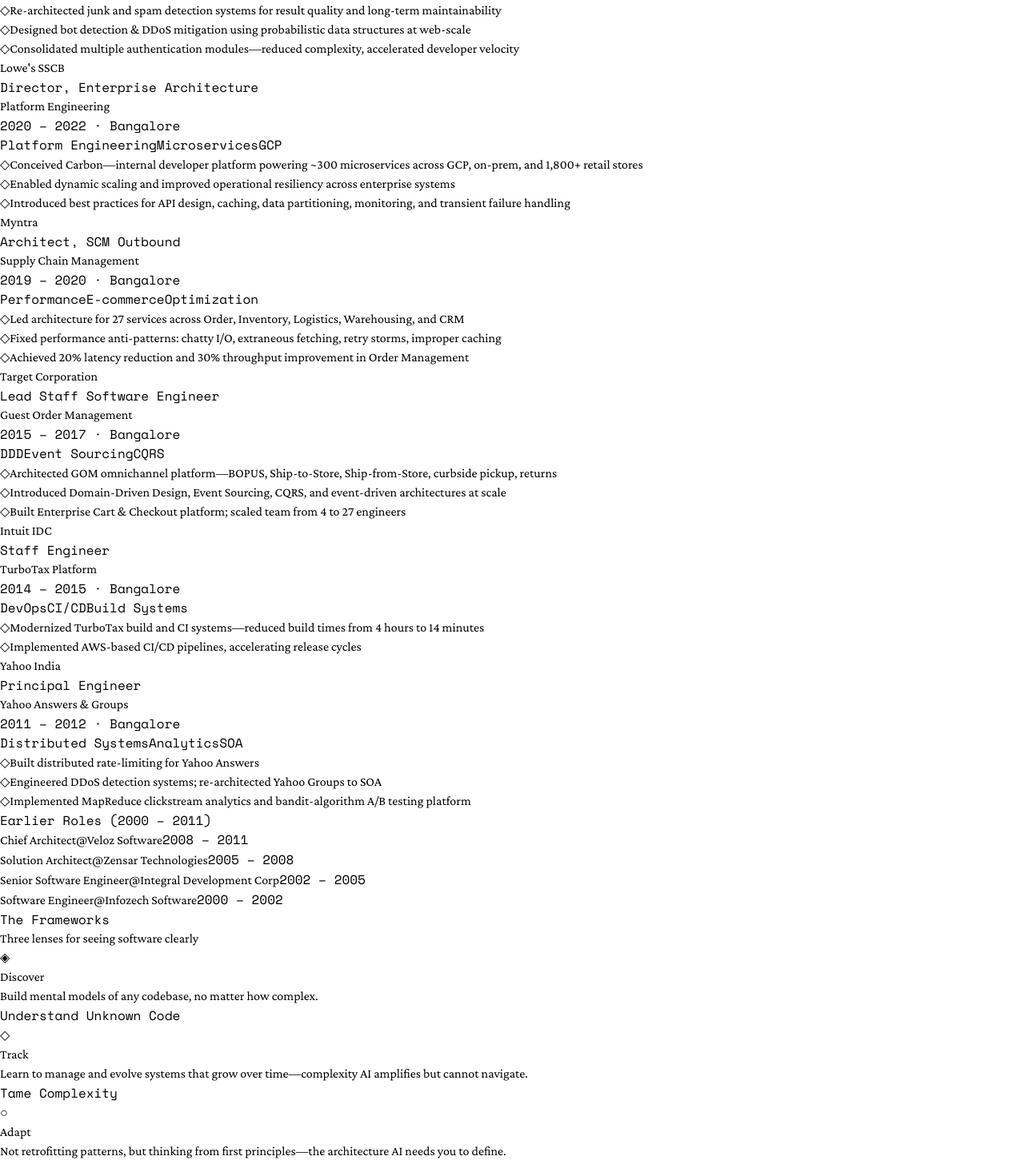
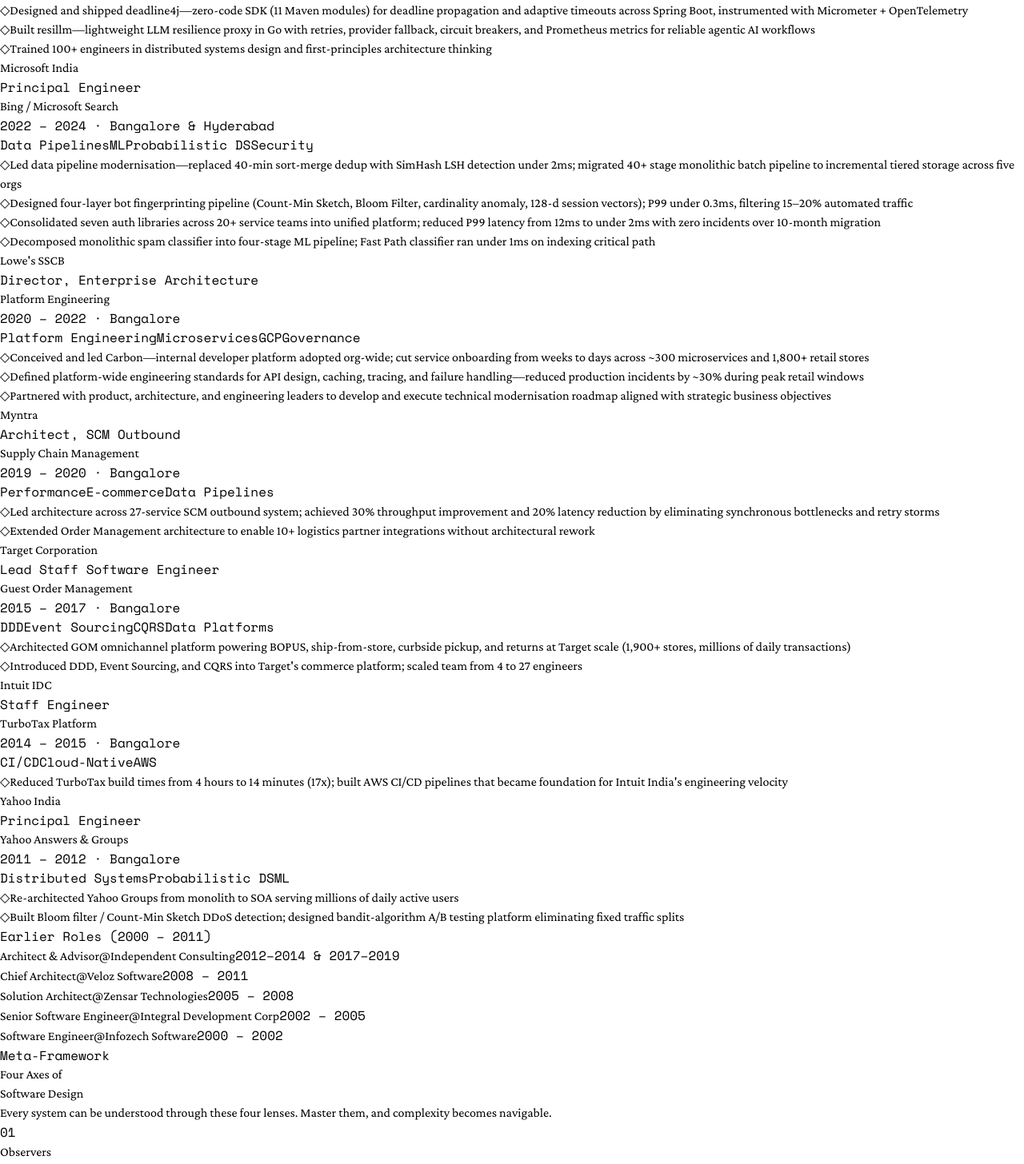
Before and after one commit to maneeshchaturvedi/portfolio, a React (Vite) app: page / in a window 1280 px wide. Shown: the part 506-1962 px from the top of the page at 80% size. Built offline with nearby package versions, Linux system fonts and the light colour scheme.

Commit message:
Minor fixes

```diff
--- a/src/App.jsx
+++ b/src/App.jsx
@@ -3,7 +3,6 @@
 const Portfolio = () => {
   const [isLoaded, setIsLoaded] = useState(false);
   const [activeSection, setActiveSection] = useState("hero");
-  const [hoveredFramework, setHoveredFramework] = useState(null);
   const [activeCategory, setActiveCategory] = useState("all");
   const [mobileMenuOpen, setMobileMenuOpen] = useState(false);
   const [darkMode, setDarkMode] = useState(true);
@@ -31,7 +30,6 @@
 
   const navLinks = [
     { href: "#experience", label: "Experience" },
-    { href: "#frameworks", label: "Frameworks" },
     { href: "#writing", label: "Writing" },
     { href: "#Vokt", label: "Vokt" },
     { href: "#opensource", label: "Open Source" },
@@ -39,30 +37,6 @@
     { href: "#connect", label: "Connect" },
   ];
 
-  const frameworks = [
-    {
-      name: "Discover",
-      description:
-        "Build mental models of any codebase, no matter how complex.",
-      metric: "Understand Unknown Code",
-      icon: "◈",
-    },
-    {
-      name: "Track",
-      description:
-        "Learn to manage and evolve systems that grow over time—complexity AI amplifies but cannot navigate.",
-      metric: "Tame Complexity",
-      icon: "◇",
-    },
-    {
-      name: "Adapt",
-      description:
-        "Not retrofitting patterns, but thinking from first principles—the architecture AI needs you to define.",
-      metric: "Design from Principles",
-      icon: "○",
-    },
-  ];
-
   const metaFramework = [
     {
       axis: "Observers",
@@ -83,6 +57,20 @@
   ];
 
   const detailedExperience = [
+    {
+      company: "Stackshala Technologies",
+      role: "Founder & Principal Architect",
+      team: "Vokt · deadline4j · resillm",
+      period: "2024 – Present",
+      location: "Bangalore",
+      highlights: [
+        "Architected Vokt—engineering intelligence platform with deterministic behavioural extraction for Go/JVM services; delivers PR risk profiling and MCP-based AI copilot with context injection",
+        "Designed and shipped deadline4j—zero-code SDK (11 Maven modules) for deadline propagation and adaptive timeouts across Spring Boot, instrumented with Micrometer + OpenTelemetry",
+        "Built resillm—lightweight LLM resilience proxy in Go with retries, provider fallback, circuit breakers, and Prometheus metrics for reliable agentic AI workflows",
+        "Trained 100+ engineers in distributed systems design and first-principles architecture thinking",
+      ],
+      tags: ["AI/ML", "Open Source", "SDKs", "Engineering Intelligence"],
+    },
     {
       company: "Microsoft India",
       role: "Principal Engineer",
@@ -90,12 +78,12 @@
       period: "2022 – 2024",
       location: "Bangalore & Hyderabad",
       highlights: [
-        "Optimized index generation pipelines—improved throughput and data freshness across critical search services",
-        "Re-architected junk and spam detection systems for result quality and long-term maintainability",
-        "Designed bot detection & DDoS mitigation using probabilistic data structures at web-scale",
-        "Consolidated multiple authentication modules—reduced complexity, accelerated developer velocity",
+        "Led data pipeline modernisation—replaced 40-min sort-merge dedup with SimHash LSH detection under 2ms; migrated 40+ stage monolithic batch pipeline to incremental tiered storage across five orgs",
+        "Designed four-layer bot fingerprinting pipeline (Count-Min Sketch, Bloom Filter, cardinality anomaly, 128-d session vectors); P99 under 0.3ms, filtering 15–20% automated traffic",
+        "Consolidated seven auth libraries across 20+ service teams into unified platform; reduced P99 latency from 12ms to under 2ms with zero incidents over 10-month migration",
+        "Decomposed monolithic spam classifier into four-stage ML pipeline; Fast Path classifier ran under 1ms on indexing critical path",
       ],
-      tags: ["Distributed Systems", "Security", "Performance"],
+      tags: ["Data Pipelines", "ML", "Probabilistic DS", "Security"],
     },
     {
       company: "Lowe's SSCB",
@@ -104,11 +92,11 @@
       period: "2020 – 2022",
       location: "Bangalore",
       highlights: [
-        "Conceived Carbon—internal developer platform powering ~300 microservices across GCP, on-prem, and 1,800+ retail stores",
-        "Enabled dynamic scaling and improved operational resiliency across enterprise systems",
-        "Introduced best practices for API design, caching, data partitioning, monitoring, and transient failure handling",
+        "Conceived and led Carbon—internal developer platform adopted org-wide; cut service onboarding from weeks to days across ~300 microservices and 1,800+ retail stores",
+        "Defined platform-wide engineering standards for API design, caching, tracing, and failure handling—reduced production incidents by ~30% during peak retail windows",
+        "Partnered with product, architecture, and engineering leaders to develop and execute technical modernisation roadmap aligned with strategic business objectives",
       ],
-      tags: ["Platform Engineering", "Microservices", "GCP"],
+      tags: ["Platform Engineering", "Microservices", "GCP", "Governance"],
     },
     {
       company: "Myntra",
@@ -117,11 +105,10 @@
       period: "2019 – 2020",
       location: "Bangalore",
       highlights: [
-        "Led architecture for 27 services across Order, Inventory, Logistics, Warehousing, and CRM",
-        "Fixed performance anti-patterns: chatty I/O, extraneous fetching, retry storms, improper caching",
-        "Achieved 20% latency reduction and 30% throughput improvement in Order Management",
+        "Led architecture across 27-service SCM outbound system; achieved 30% throughput improvement and 20% latency reduction by eliminating synchronous bottlenecks and retry storms",
+        "Extended Order Management architecture to enable 10+ logistics partner integrations without architectural rework",
       ],
-      tags: ["Performance", "E-commerce", "Optimization"],
+      tags: ["Performance", "E-commerce", "Data Pipelines"],
     },
     {
       company: "Target Corporation",
@@ -130,11 +117,10 @@
       period: "2015 – 2017",
       location: "Bangalore",
       highlights: [
-        "Architected GOM omnichannel platform—BOPUS, Ship-to-Store, Ship-from-Store, curbside pickup, returns",
-        "Introduced Domain-Driven Design, Event Sourcing, CQRS, and event-driven architectures at scale",
-        "Built Enterprise Cart & Checkout platform; scaled team from 4 to 27 engineers",
+        "Architected GOM omnichannel platform powering BOPUS, ship-from-store, curbside pickup, and returns at Target scale (1,900+ stores, millions of daily transactions)",
+        "Introduced DDD, Event Sourcing, and CQRS into Target's commerce platform; scaled team from 4 to 27 engineers",
       ],
-      tags: ["DDD", "Event Sourcing", "CQRS"],
+      tags: ["DDD", "Event Sourcing", "CQRS", "Data Platforms"],
     },
     {
       company: "Intuit IDC",
@@ -143,10 +129,9 @@
       period: "2014 – 2015",
       location: "Bangalore",
       highlights: [
-        "Modernized TurboTax build and CI systems—reduced build times from 4 hours to 14 minutes",
-        "Implemented AWS-based CI/CD pipelines, accelerating release cycles",
+        "Reduced TurboTax build times from 4 hours to 14 minutes (17x); built AWS CI/CD pipelines that became foundation for Intuit India's engineering velocity",
       ],
-      tags: ["DevOps", "CI/CD", "Build Systems"],
+      tags: ["CI/CD", "Cloud-Native", "AWS"],
     },
     {
       company: "Yahoo India",
@@ -155,15 +140,19 @@
       period: "2011 – 2012",
       location: "Bangalore",
       highlights: [
-        "Built distributed rate-limiting for Yahoo Answers",
-        "Engineered DDoS detection systems; re-architected Yahoo Groups to SOA",
-        "Implemented MapReduce clickstream analytics and bandit-algorithm A/B testing platform",
+        "Re-architected Yahoo Groups from monolith to SOA serving millions of daily active users",
+        "Built Bloom filter / Count-Min Sketch DDoS detection; designed bandit-algorithm A/B testing platform eliminating fixed traffic splits",
       ],
-      tags: ["Distributed Systems", "Analytics", "SOA"],
+      tags: ["Distributed Systems", "Probabilistic DS", "ML"],
     },
   ];
 
   const earlierRoles = [
+    {
+      role: "Architect & Advisor",
+      company: "Independent Consulting",
+      period: "2012–2014 & 2017–2019",
+    },
     {
       role: "Chief Architect",
       company: "Veloz Software",
@@ -203,34 +192,38 @@
 
   const keySkillsCategories = [
     {
-      category: "System Architecture & Design",
+      category: "Data & AI Platforms",
       skills: [
-        "Distributed Systems",
-        "Evolutionary Architecture",
-        "Domain-Driven Design",
-        "Event Sourcing",
-        "CQRS",
+        "Data Pipeline Architecture",
+        "ML Pipelines",
+        "Real-Time Streaming",
+        "Agentic AI Workflows",
+        "LLM Orchestration",
+        "MCP-Based Copilots",
+        "Metadata & Governance",
+      ],
+    },
+    {
+      category: "Cloud-Native & Distributed Systems",
+      skills: [
+        "AWS & GCP",
+        "Kubernetes",
         "Microservices",
-        "Platform Engineering",
+        "Event Sourcing & CQRS",
+        "DDD",
+        "Observability & SLOs",
+        "Distributed Tracing",
       ],
     },
     {
-      category: "System Comprehension",
+      category: "Engineering Leadership",
       skills: [
-        "Codebase Navigation",
-        "Modular Reasoning",
-        "Complexity Management",
-        "Technical Debt Reduction",
-        "Performance Engineering",
-      ],
-    },
-    {
-      category: "Security & Reliability",
-      skills: [
-        "Bot/DDoS Mitigation",
-        "Probabilistic Data Structures",
-        "System Reliability",
-        "Security at Scale",
+        "Multi-Team Management",
+        "SDK & API Design",
+        "Developer Platforms",
+        "Technical Roadmaps",
+        "Security & Compliance",
+        "Open-Source Authorship",
       ],
     },
   ];
@@ -991,82 +984,6 @@
         </div>
       </section>
 
-      {/* Frameworks Section */}
-      <section id="frameworks" className="py-16 lg:py-32 px-6 lg:px-16">
-        <div className="max-w-6xl mx-auto">
-          <div className="grid lg:grid-cols-3 gap-2 mb-12 lg:mb-20">
-            <div className="lg:col-span-1">
-              <p
-                className="text-amber-500 tracking-widest text-sm mb-4 uppercase"
-                style={{ fontFamily: "'Space Mono', monospace" }}
-              >
-                The Frameworks
-              </p>
-            </div>
-            <div className="lg:col-span-2">
-              <h2 className="text-3xl lg:text-5xl font-light leading-tight">
-                Three lenses for seeing software clearly
-              </h2>
-            </div>
-          </div>
-
-          <div className="grid lg:grid-cols-3 gap-6 lg:gap-8">
-            {frameworks.map((fw, i) => (
-              <div
-                key={i}
-                className="group relative"
-                onMouseEnter={() => setHoveredFramework(i)}
-                onMouseLeave={() => setHoveredFramework(null)}
-              >
-                <div
-                  className={`absolute inset-0 border transition-all duration-500 ${
-                    hoveredFramework === i
-                      ? "border-amber-500 scale-105"
-                      : darkMode
-                        ? "border-stone-800"
-                        : "border-stone-200"
-                  }`}
-                  style={{
-                    transform:
-                      hoveredFramework === i ? "rotate(-1deg)" : "rotate(0deg)",
-                  }}
-                />
-                <div
-                  className={`relative p-6 lg:p-8 h-full transition-transform duration-500 group-hover:-translate-y-2 ${
-                    darkMode ? "bg-stone-900" : "bg-white shadow-sm"
-                  }`}
-                >
-                  <div className="text-4xl lg:text-5xl text-amber-500 mb-6 opacity-60">
-                    {fw.icon}
-                  </div>
-                  <h3 className="text-xl lg:text-2xl font-light mb-4">
-                    {fw.name}
-                  </h3>
-                  <p
-                    className={`leading-relaxed mb-6 ${
-                      darkMode ? "text-stone-400" : "text-stone-600"
-                    }`}
-                  >
-                    {fw.description}
-                  </p>
-                  <div
-                    className={`pt-6 border-t ${
-                      darkMode ? "border-stone-800" : "border-stone-200"
-                    }`}
-                  >
-                    <span
-                      className="text-sm text-amber-500 tracking-wider"
-                      style={{ fontFamily: "'Space Mono', monospace" }}
-                    >
-                      {fw.metric}
-                    </span>
-                  </div>
-                </div>
-              </div>
-            ))}
-          </div>
-        </div>
-      </section>
 
       {/* Meta Framework */}
       <section
@@ -2053,7 +1970,7 @@
               />
             </a>
             <a
-              href="https://stackshala.com"
+              href="https://voktlabs.com"
               className={`px-6 lg:px-8 py-3 lg:py-4 border hover:border-amber-500 hover:text-amber-500 transition-all duration-300 tracking-wider w-full sm:w-auto text-center ${
                 darkMode
                   ? "border-stone-700 text-stone-400"
@@ -2061,7 +1978,7 @@
               }`}
               style={{ fontFamily: "'Space Mono', monospace" }}
             >
-              EXPLORE STACKSHALA
+              EXPLORE VOKT
             </a>
           </div>
         </div>
```
